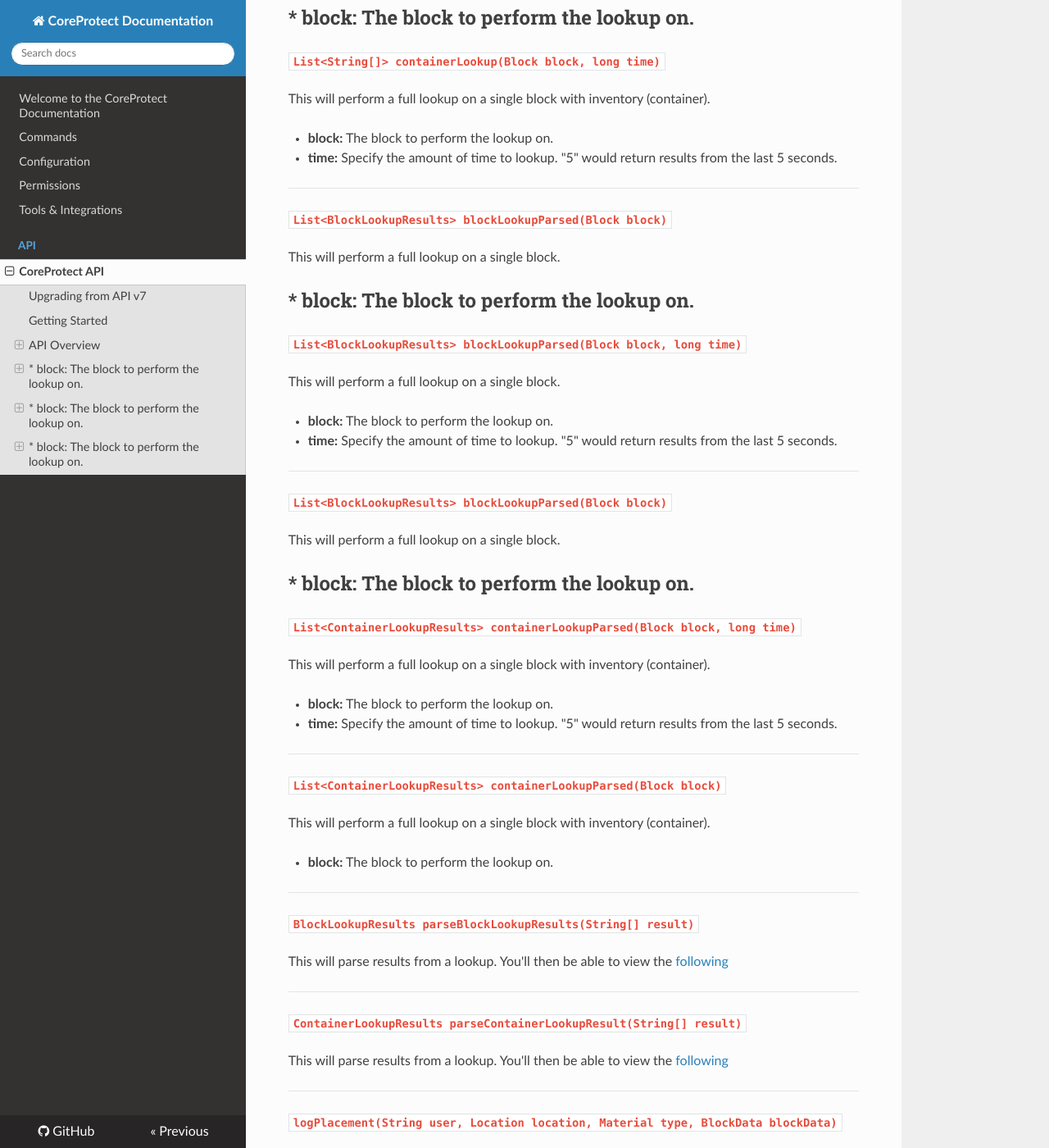
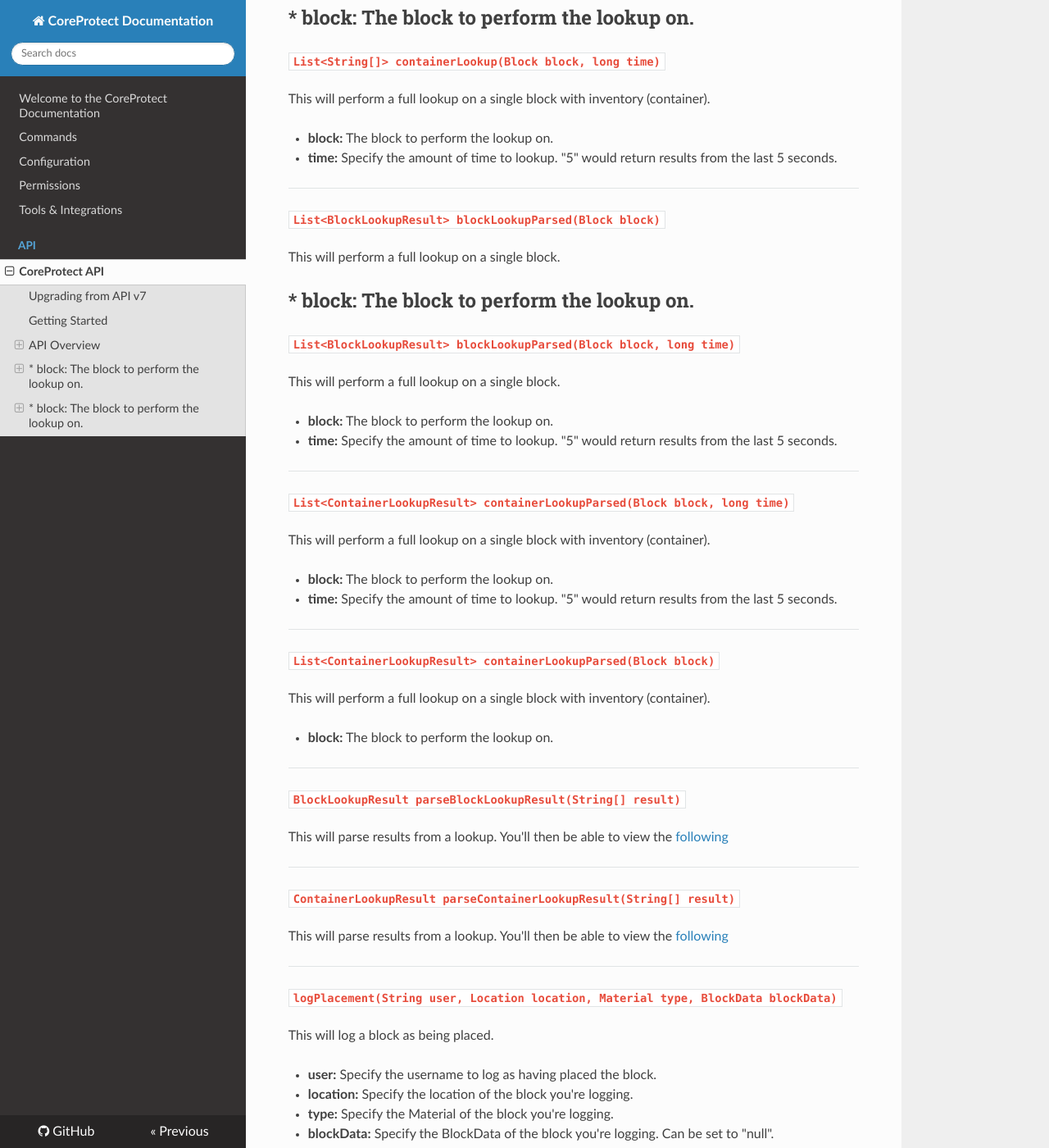
Before and after one commit to PlayPro/CoreProtect, an MkDocs documentation site: the page built from docs/api/index.md, in a window 1280 px wide and 1400 px high, scrolled down 7761 px. Shown: the whole window at 82% size. Built offline with MkDocs 1.6.1, drawn with Linux system fonts in a browser that asks for light colours; nearby versions of some CDN libraries; some of the changed text lies outside the part shown.

Commit message:
Docs fixes

```diff
--- a/docs/api/index.md
+++ b/docs/api/index.md
@@ -411,14 +411,14 @@ This will perform a full lookup on a single block with inventory (container).
 
 ---
 
-#### `List<BlockLookupResults> blockLookupParsed(Block block)`
+#### `List<BlockLookupResult> blockLookupParsed(Block block)`
 
 This will perform a full lookup on a single block.
 
 * **block:** The block to perform the lookup on.
 ---
 
-#### `List<BlockLookupResults> blockLookupParsed(Block block, long time)`
+#### `List<BlockLookupResult> blockLookupParsed(Block block, long time)`
 
 This will perform a full lookup on a single block.
 
@@ -427,14 +427,7 @@ This will perform a full lookup on a single block.
 
 ---
 
-#### `List<BlockLookupResults> blockLookupParsed(Block block)`
-
-This will perform a full lookup on a single block.
-
-* **block:** The block to perform the lookup on.
----
-
-#### `List<ContainerLookupResults> containerLookupParsed(Block block, long time)`
+#### `List<ContainerLookupResult> containerLookupParsed(Block block, long time)`
 
 This will perform a full lookup on a single block with inventory (container).
 
@@ -443,7 +436,7 @@ This will perform a full lookup on a single block with inventory (container).
 
 ---
 
-#### `List<ContainerLookupResults> containerLookupParsed(Block block)`
+#### `List<ContainerLookupResult> containerLookupParsed(Block block)`
 
 This will perform a full lookup on a single block with inventory (container).
 
@@ -451,15 +444,15 @@ This will perform a full lookup on a single block with inventory (container).
 
 ---
 
-#### `BlockLookupResults parseBlockLookupResults(String[] result)`
+#### `BlockLookupResult parseBlockLookupResult(String[] result)`
 
-This will parse results from a lookup. You'll then be able to view the [following](#blocklookupresults-extends-parseresult)
+This will parse results from a lookup. You'll then be able to view the [following](#blocklookupresult-extends-parseresult)
 
 ---
 
-#### `ContainerLookupResults parseContainerLookupResult(String[] result)`
+#### `ContainerLookupResult parseContainerLookupResult(String[] result)`
 
-This will parse results from a lookup. You'll then be able to view the [following](#containerlookupresults-extends-parseresult)
+This will parse results from a lookup. You'll then be able to view the [following](#containerlookupresult-extends-parseresult)
 
 ---
 
@@ -523,7 +516,7 @@ This will return true if a user has already placed a block at the location.
 
 ---
 
-#### `hasPlaced(String user, BlockLookupResults result)`
+#### `hasPlaced(String user, BlockLookupResult result)`
 
 This will return true if the user has placed a block in the given result.
 
@@ -552,7 +545,7 @@ This will return true if a user has already removed a block at the location.
 
 ---
 
-#### `hasRemoved(String user, BlockLookupResults result)`
+#### `hasRemoved(String user, BlockLookupResult result)`
 
 This will return true if the user has removed a block in the given result.
 
@@ -581,7 +574,7 @@ This will return true if an entity has already placed a block at the location.
 
 ---
 
-#### `hasPlaced(LivingEntity entity, BlockLookupResults result)`
+#### `hasPlaced(LivingEntity entity, BlockLookupResult result)`
 
 This will return true if the entity has placed a block in the given result.
 
@@ -610,7 +603,7 @@ This will return true if an entity has already removed a block at the location.
 
 ---
 
-#### `hasRemoved(LivingEntity entity, BlockLookupResults result)`
+#### `hasRemoved(LivingEntity entity, BlockLookupResult result)`
 
 This will return true if the entity has removed a block in the given result.
 
```
Also changed, not shown: 1 other file.
